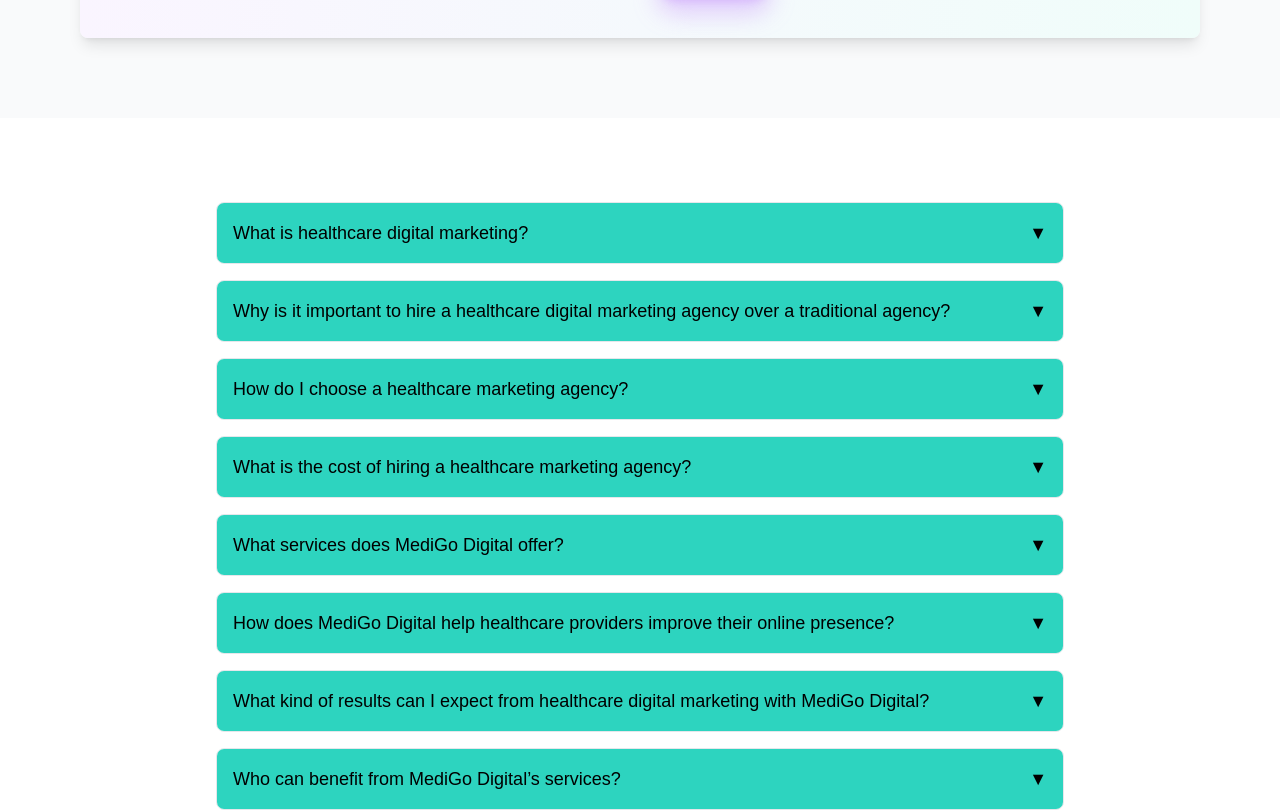
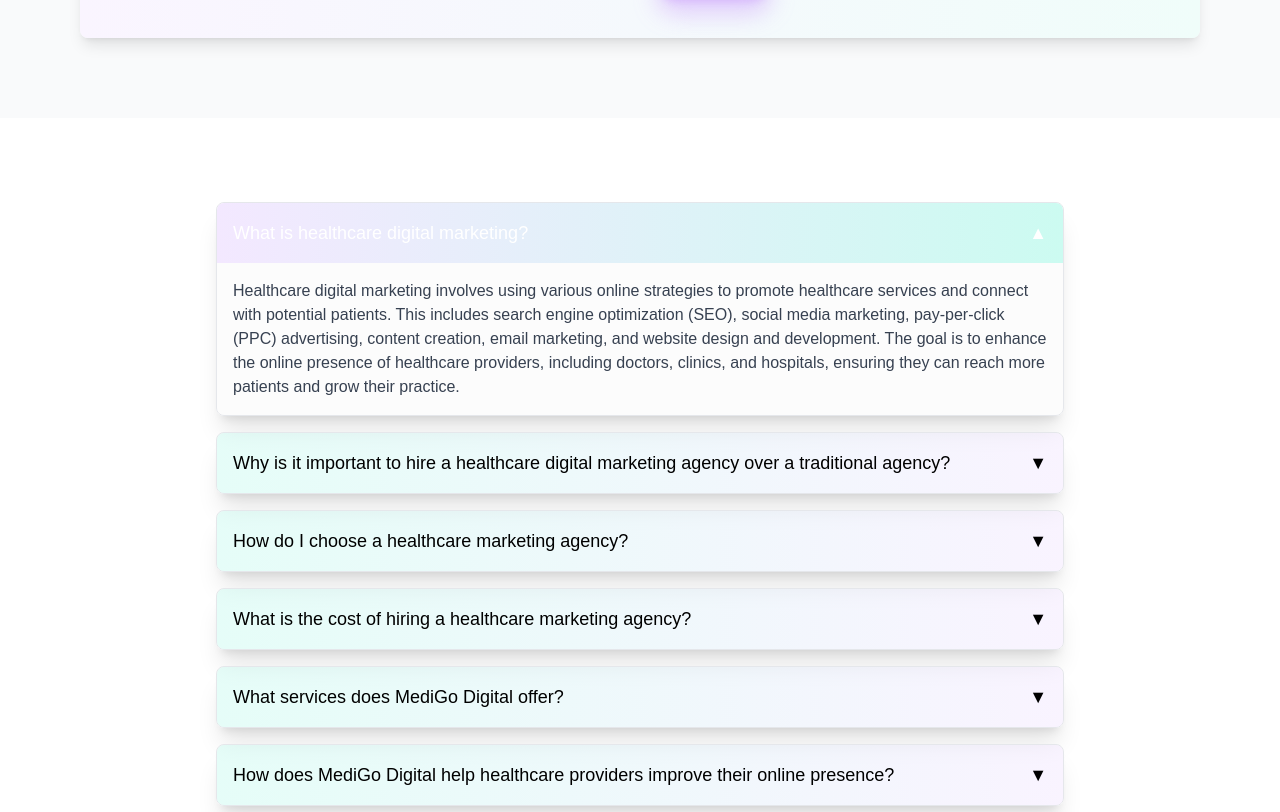
Before and after one commit to Drkadam07/MediGo-Digital-, a Next.js app: page / in a window 1280 px wide. Shown: the part 5803-6615 px from the top of the page. Built offline with nearby package versions, Linux system fonts and the light colour scheme.

Commit message:
chnage color

```diff
--- a/app/Components/FAQSection.js
+++ b/app/Components/FAQSection.js
@@ -9,56 +9,57 @@ const faqs = [
   },
   {
     question: "Why is it important to hire a healthcare digital marketing agency over a traditional agency?",
-    answer: "",
+    answer: "A healthcare-specific digital marketing agency understands the unique challenges and compliance requirements of the industry, ensuring strategies align with medical ethics, HIPAA regulations, and patient engagement best practices.",
   },
   {
     question: "How do I choose a healthcare marketing agency?",
-    answer: "",
+    answer: "Look for agencies with experience in the healthcare industry, proven results, a strong online presence, and client testimonials that reflect their expertise.",
   },
   {
     question: "What is the cost of hiring a healthcare marketing agency?",
-    answer: "",
+    answer: "Costs vary based on services required, campaign complexity, and agency expertise. Most agencies offer customized pricing tailored to client needs.",
   },
   {
     question: "What services does MediGo Digital offer?",
-    answer: "",
+    answer: "MediGo Digital provides SEO, PPC advertising, content marketing, social media management, website development, and reputation management for healthcare providers.",
   },
   {
     question: "How does MediGo Digital help healthcare providers improve their online presence?",
-    answer: "",
+    answer: "We use data-driven strategies, targeted advertising, and content marketing to enhance visibility, attract patients, and build a reputable digital footprint.",
   },
   {
     question: "What kind of results can I expect from healthcare digital marketing with MediGo Digital?",
-    answer: "",
+    answer: "Clients typically see increased website traffic, improved patient engagement, higher appointment bookings, and stronger online reputation over time.",
   },
   {
     question: "Who can benefit from MediGo Digital’s services?",
-    answer: "",
+    answer: "Doctors, clinics, hospitals, telemedicine providers, healthcare startups, and wellness brands looking to grow their digital presence.",
   },
   {
     question: "Why should I choose MediGo Digital for healthcare digital marketing?",
-    answer: "",
+    answer: "Our deep industry knowledge, innovative strategies, and commitment to compliance make us a trusted partner for healthcare professionals.",
   },
 ];
 
 const FAQSection = () => {
-  const [openIndex, setOpenIndex] = useState(null);
+  const [openIndex, setOpenIndex] = useState(0); // First question open by default
 
   const toggleFAQ = (index) => {
     setOpenIndex(openIndex === index ? null : index);
   };
 
   return (
+    <section className="">
     <div className="max-w-4xl mx-auto p-6">
       <h2 className="text-3xl font-bold text-center mb-6">
         FAQ’s About Digital Marketing for Healthcare
       </h2>
       <div className="space-y-4">
         {faqs.map((faq, index) => (
-          <div key={index} className="border rounded-lg overflow-hidden">
+          <div key={index} className="border rounded-lg overflow-hidden shadow-xl shadow-stone-1000/40">
             <button
-              className={`w-full text-left flex justify-between items-center p-4 text-lg font-medium ${
-                openIndex === index ? "bg-teal-500 text-white" : "bg-teal-400 text-black"
+              className={`w-full text-left flex justify-between items-center p-4 text-lg font-medium  ${
+                openIndex === index ? "bg-gradient-to-r from-purple-100 to-teal-100" : "bg-gradient-to-r from-teal-100/50 to-purple-100/50 text-black "
               }`}
               onClick={() => toggleFAQ(index)}
             >
@@ -66,12 +67,13 @@ const FAQSection = () => {
               <span>{openIndex === index ? "▲" : "▼"}</span>
             </button>
             {openIndex === index && (
-              <div className="p-4 bg-gray-100 text-gray-700">{faq.answer}</div>
+              <div className="p-4 bg-gray-100/30 text-gray-700">{faq.answer}</div>
             )}
           </div>
         ))}
       </div>
     </div>
+    </section>
   );
 };
 
```
